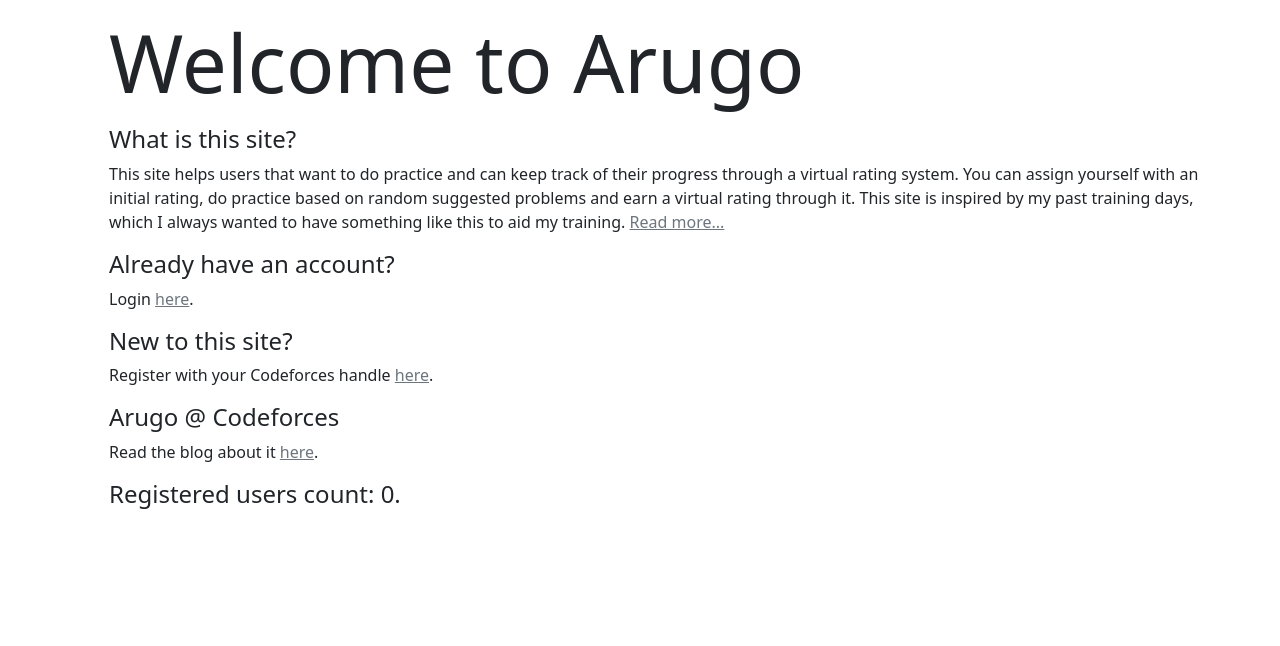
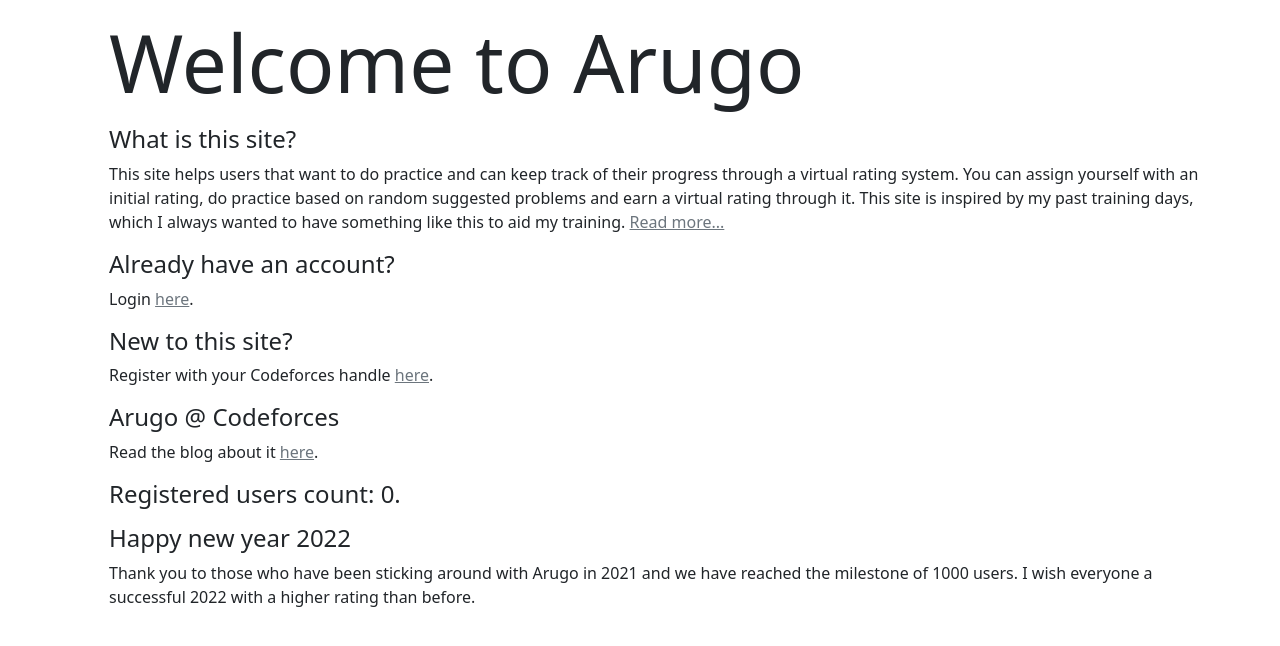
Before and after one commit to phattd15/arugo, a Django app: page / in a window 1280 px wide. Shown: the part 64-710 px from the top of the page. Run offline with Django 3.2, Linux system fonts and the light colour scheme; some libraries are stand-ins or nearby versions.

Commit message:
Add hny message

```diff
--- a/base/views.py
+++ b/base/views.py
@@ -45,6 +45,11 @@ def index(request):
             context["history_data"].append((problem, color, bg_color, delta))
 
         context["history_data"].reverse()
+
+    # display happy new year message
+    current_time = timezone.now()
+    if current_time.year < 2022 or (current_time.month == 1 and current_time.day < 15):
+        context["happy_new_year_message"] = True
 
     return render(request, "home.html", context)
 
--- a/templates/home.html
+++ b/templates/home.html
@@ -7,12 +7,11 @@
   <div class="container">
     <p class="h4">What is this site?</p>
     <p>
-            This site helps users that want to do practice and can keep track of
-            their progress through a virtual rating system. You can assign
-            yourself with an initial rating, do practice based on random
-            suggested problems and earn a virtual rating through it. This site
-            is inspired by my past training days, which I always wanted to have
-            something like this to aid my training.
+      This site helps users that want to do practice and can keep track of their
+      progress through a virtual rating system. You can assign yourself with an
+      initial rating, do practice based on random suggested problems and earn a
+      virtual rating through it. This site is inspired by my past training days,
+      which I always wanted to have something like this to aid my training.
       <a class="link-secondary" href="{% url 'help' %}" target="_blank"
         >Read more...</a
       >
@@ -31,11 +30,7 @@
     <p class="h4">New to this site?</p>
     <p>
       Register with your Codeforces handle
-            <a
-                class="link-secondary"
-                href="{% url 'register' %}"
-                target="_blank"
-            >
+      <a class="link-secondary" href="{% url 'register' %}" target="_blank">
         here</a
       >.
     </p>
@@ -56,6 +51,16 @@
   <div class="container">
     <p class="h4">Registered users count: {{user_count}}.</p>
   </div>
+    {%if happy_new_year_message%}
+    <div class="container">
+        <p class="h4">Happy new year 2022</p>
+        <p>
+        Thank you to those who have been sticking around with Arugo in 2021 and we
+        have reached the milestone of 1000 users. I wish everyone a successful
+        2022 with a higher rating than before.
+        </p>
+    </div>
+    {%endif%}
   {% else %}
   <div class="container">
     {% if state == 1 %}
@@ -128,6 +133,7 @@
     >
     {% endif %}
   </div>
-    {% endfor %} {% endif %}
+  {% endfor %}
+  {% endif %}
 </div>
 {% endblock content %}
```
Lines whose indentation alone changed are shown as unchanged.
